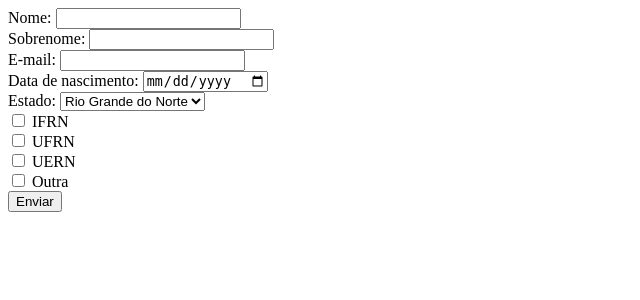
After one commit to Caua-Carlos/PAW-Programacao-de-aplicacao-WEB, a Flask app: page /dados in a window 1280 px wide. The commit adds this page. Shown: the top 300 px of the page, without its empty margins (0-640 px from the left). Run offline with Flask 3, Linux system fonts and the light colour scheme.

Commit message:
Estudo sobre formularios

```diff
--- a/app.py
+++ b/app.py
@@ -1,4 +1,4 @@
-from flask import Flask, render_template
+from flask import Flask, render_template, request
 app = Flask(__name__)
 
 @app.route('/')
@@ -38,7 +38,29 @@ def semestre(x):
 def perfil(usuario):
     return render_template('perfil.html', usuario = usuario)
 
+@app.route('/dados')
+def dados():
+    return render_template('dados.html')
 
+
+@app.route('/recebedados', methods = ['GET','POST'])
+def recebedados():
+    nome = request.form.get('nome')
+    sobrenome = request.form['sobrenome']
+    email = request.form['email']
+    nasc = request.form['data']
+    escola = request.form.getlist('escola') #get é usado pra pegar um item. getlist pega uma lista de itens. Útel neste exemplo porque é um checkbox, ou seja, pode receber mais que um valor.
+
+    return render_template('recebedados.html', nome = nome, sobrenome = sobrenome, email = email, nasc = nasc, escola = escola)
+
+@app.route('/compras')
+def compras():
+    return render_template('compras.html')
+
+@app.route('/recebecompras', methods = ['POST'])
+def recebecompras():
+    itens = request.form.getlist('item')
+    return render_template('recebecompras.html', itens = itens)
 
 if __name__ == '__main__':
     app.run()
--- /dev/null
+++ b/templates/dados.html
@@ -0,0 +1,30 @@
+<!DOCTYPE html>
+<html lang="en">
+<head>
+    <meta charset="UTF-8">
+    <meta name="viewport" content="width=device-width, initial-scale=1.0">
+    <title>Dados</title>
+</head>
+<body>
+    <form action="{{url_for('recebedados')}}" method="post">
+
+        Nome: <input type="text" name="nome"><br>
+        Sobrenome: <input type="text" name="sobrenome"><br>
+        E-mail: <input type="email" name="email"><br>
+        Data de nascimento: <input type="date" name="data"><br>
+        Estado: <select name="estado">
+            <option value="RN">Rio Grande do Norte</option>
+            <option value="CE">Ceará</option>
+            <option value="PB">Paraiba</option>
+        </select> <br>
+
+        <input type="checkbox" name="escola" value="IFRN"> IFRN <br>
+        <input type="checkbox" name="escola" value="UFRN"> UFRN <br>
+        <input type="checkbox" name="escola" value="UERN"> UERN <br>
+        <input type="checkbox" name="escola" value="outra"> Outra <br>
+
+        <input type="submit" value="Enviar">
+    </form>
+
+</body>
+</html>
--- a/templates/index.html
+++ b/templates/index.html
@@ -12,6 +12,7 @@
         <li><a href="{{url_for('contato')}}">Contato</a></li>
         <li><a href="">Disciplinas</a></li>
         <li><a href="">Curriculo</a></li>
+        <li><a href="{{url_for('dados')}}">Dados</a></li>
     </ul>
 
     <script src="{{url_for('static', filename='js/script')}}"></script>
```
Also changed, not shown: templates/compras.html (added, +20 -0 lines), templates/recebecompras.html (added, +11 -0 lines), templates/recebedados.html (added, +17 -0 lines).
